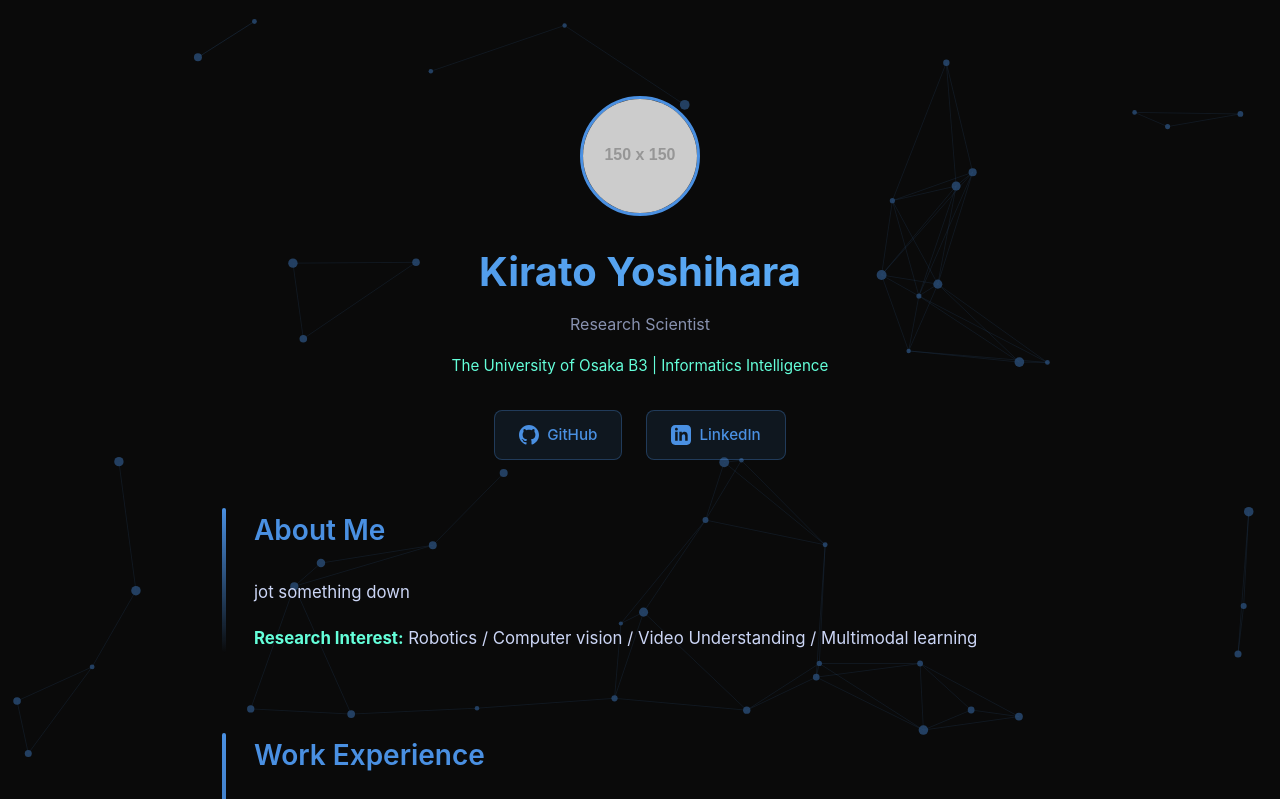
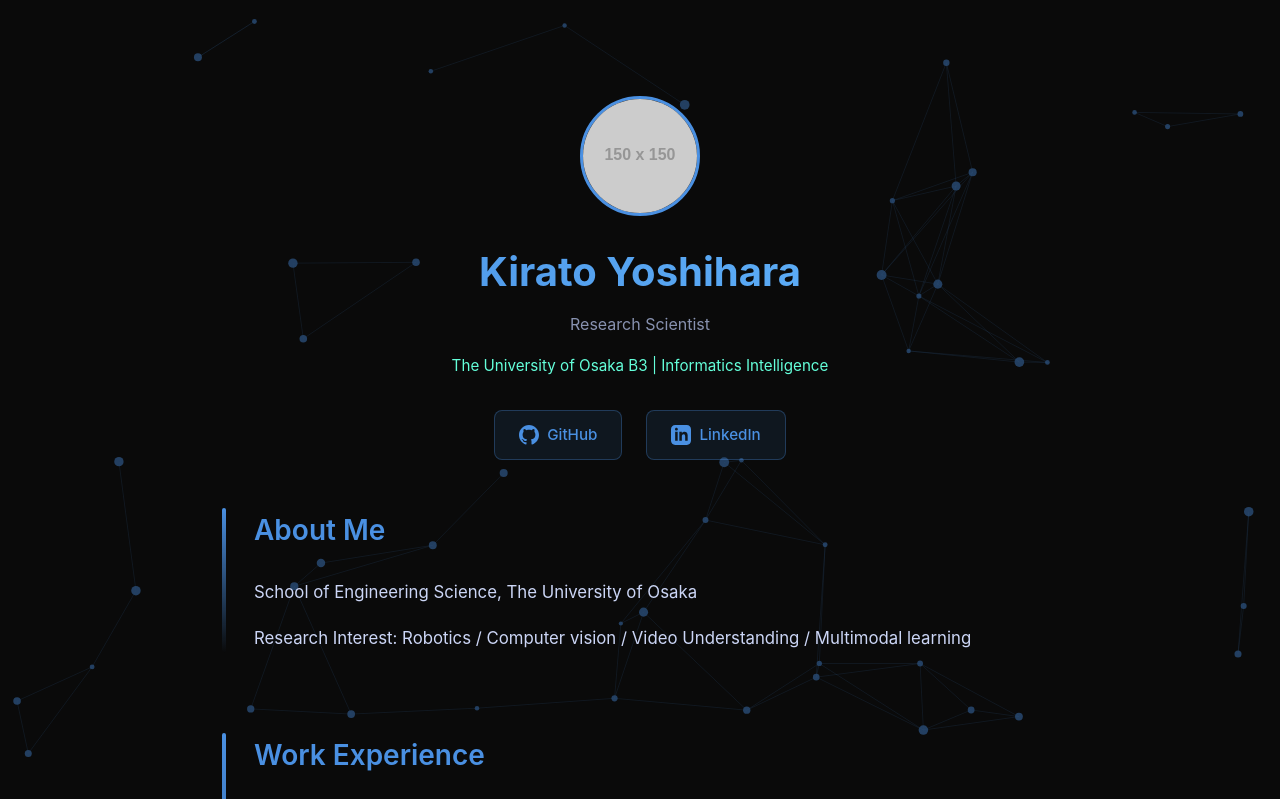
Before and after one commit to kiratoyoshihara/kira.net, a plain HTML site: page index.html in a window 1280 px wide. Shown: the top 799 px of the page. Drawn offline with Linux system fonts and the light colour scheme; placeholder pictures from the web are drawn by us.

Commit message:
Update index.html
update about me

```diff
--- a/index.html
+++ b/index.html
@@ -248,9 +248,9 @@
         <section>
             <div class="section-content">
                 <h2>About Me</h2>
-                <p class="about-content"> jot something down
+                <p class="about-content"> School of Engineering Science, The University of Osaka
                 <p class="about-content" style="margin-top: 1rem;">
-                    <strong style="color: #64ffda;">Research Interest:</strong> Robotics / Computer vision / Video Understanding / Multimodal learning
+                    <style="color: #64ffda;">Research Interest:</strong> Robotics / Computer vision / Video Understanding / Multimodal learning
                 </p>
             </div>
         </section>
```
